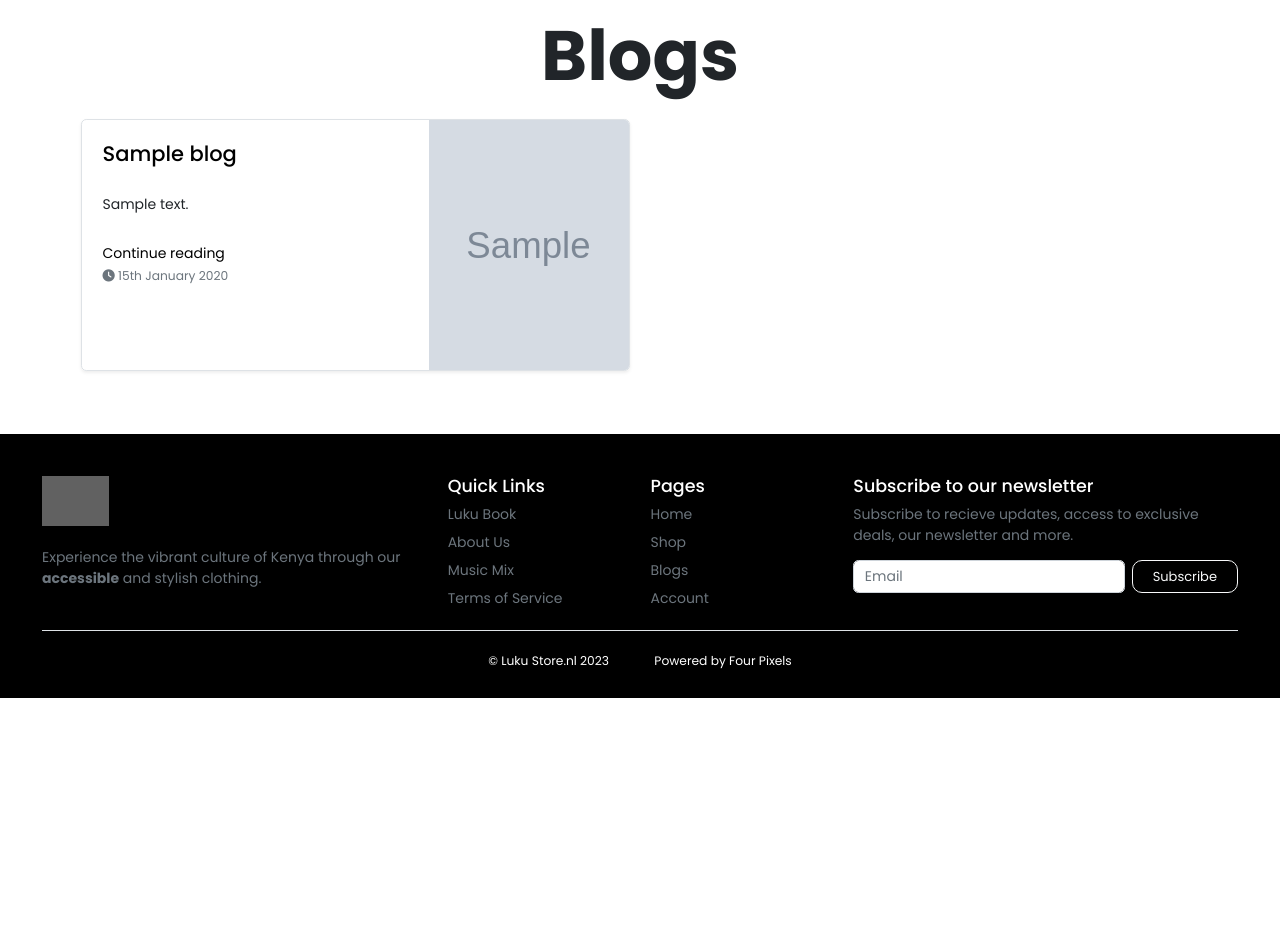
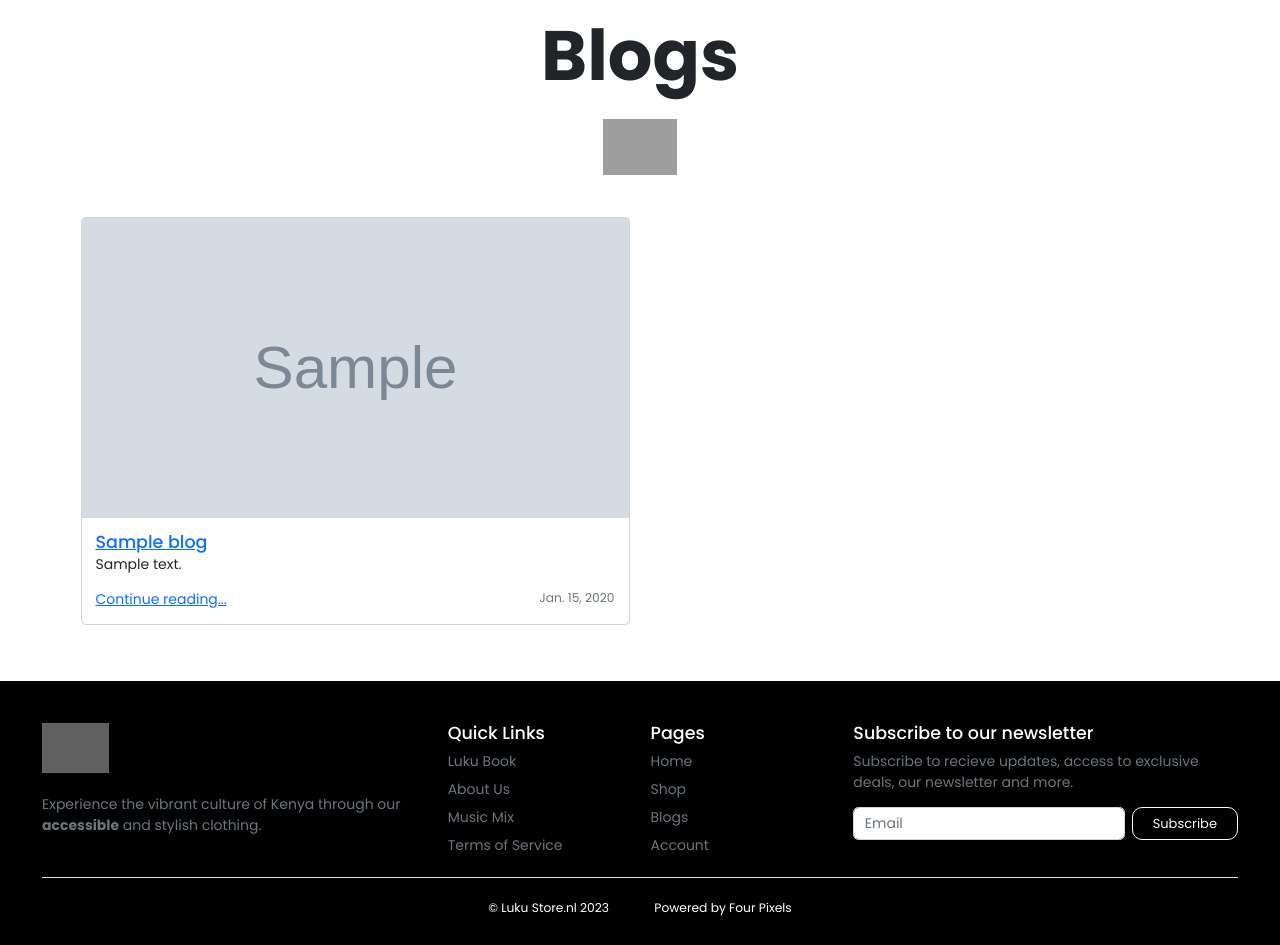
Before and after one commit to 4ourpixels/lukustore.nl, a Django app: template blog/templates/blog_list.html in a window 1280 px wide. Shown: the part 63-1008 px from the top of the page. Before the commit the page ends 761 px from the top, so only its background shows below. Run offline with Django 4.2, Linux system fonts and the light colour scheme; the template is opened without the code that fills it: most values are stand-ins (such as "Sample title", 1, 10 or a date in 2020); grey boxes marked "Sample" are stand-in pictures; some libraries are stand-ins or nearby versions; some web fonts are replaced; grey boxes are pictures that could not be loaded.

Commit message:
Add files via upload

```diff
--- a/blog/templates/blog_list.html
+++ b/blog/templates/blog_list.html
@@ -2,43 +2,34 @@
 
 <main id="top" class="container">
   <h1 class="display-1 text-bold fw-bolder text-center mb-4">Blogs</h1>
-  <div class="row mb-5">
+  <div class="text-center mb-5">
+    <img
+      style="height: 4rem; width: auto; object-fit: cover"
+      src="{% static 'images/blog/wwwke-lukustore.png' %}"
+      class="img-fluid"
+    />
+  </div>
+  <div
+    class="row row-col-2 justify-content-start align-items-center fadeInUp animate my-5"
+  >
     {% for blog in blogs %}
-    <div class="col-md-6">
-      <div
-        class="row g-0 border rounded overflow-hidden flex-md-row mb-4 shadow-sm h-md-250 position-relative"
-      >
-        <div class="col p-4 d-flex flex-column position-static">
-          <a
-            href="{% url 'blog_detail' slug=blog.slug %}"
-            class="text-black h4 underline mb-3"
+    <div class="col-md-6 col-sm-12 mb-3">
+      <div class="card">
+        <img
+          src="{{ blog.cover_image.url }}"
+          style="height: 300px; width: 100%; object-fit: cover"
+        />
+        <div class="card-body">
+          <a href="{{ blog.get_url }}" class="h5 unlink card-title"
             >{{ blog.title }}</a
           >
-          <p class="card-text mb-3">{{ blog.summary|safe|linebreaks }}</p>
-          <a
-            href="{% url 'blog_detail' slug=blog.slug %}"
-            class="underline text-black"
-            >Continue reading</a
-          >
-          <small class="my-1 text-muted footer"
-            ><i class="fa-solid fa-clock"></i> {{ blog.pub_date|date:"jS F Y" }}</small
-          >
-        </div>
-        <div class="col-auto d-none d-lg-block">
-          <img
-            style="object-fit: cover"
-            class="bd-placeholder-img"
-            width="200"
-            height="250"
-            src="{{ blog.cover_image.url }}"
-            alt="{{ blog.name }}"
-            width="200"
-            height="250"
-          />
+          <p class="card-text">{{ blog.summary|safe }}</p>
+          <a href="{{ blog.get_url }}" class="unlink">Continue reading...</a>
+          <small class="text-muted float-end">{{ blog.created_at|date }}</small>
         </div>
       </div>
     </div>
     {% endfor %}
+  </div>
 </main>
-
 {% endblock %}
```
Also changed, not shown: blog/templates/add_blog.html (+8 -19 lines), blog/templates/blog_detail.html (+40 -8 lines), blog/templates/edit_blog.html (+17 -39 lines).
